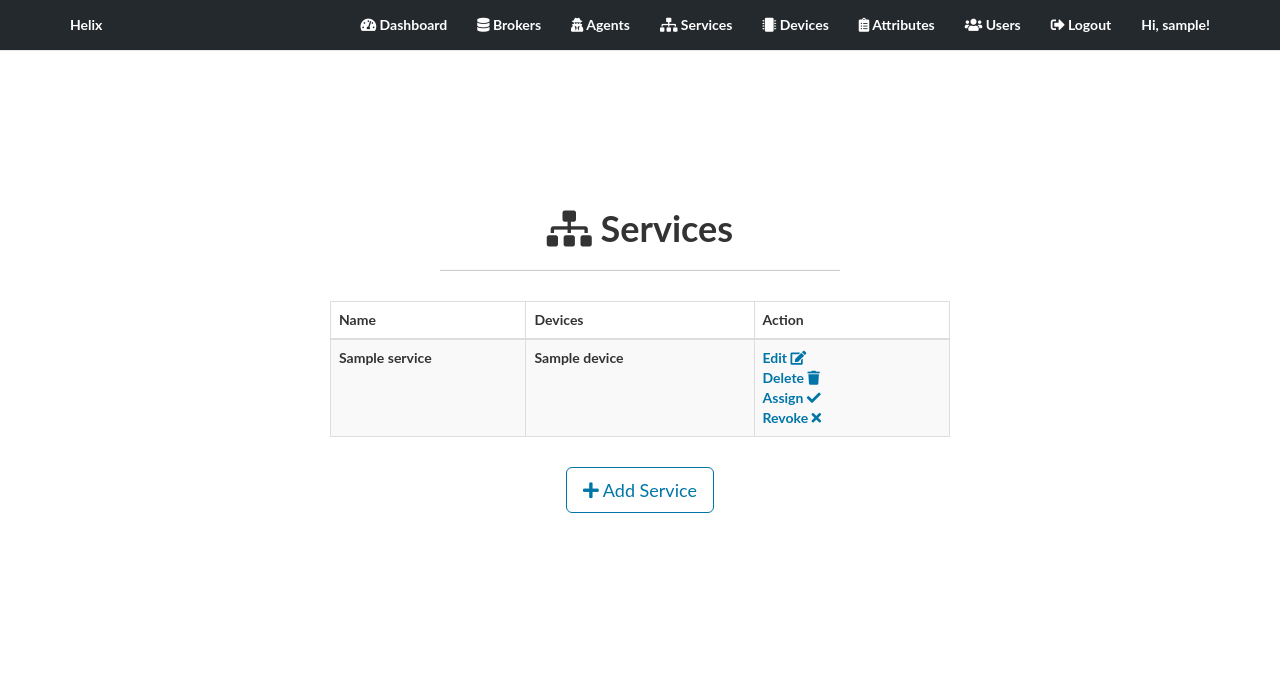
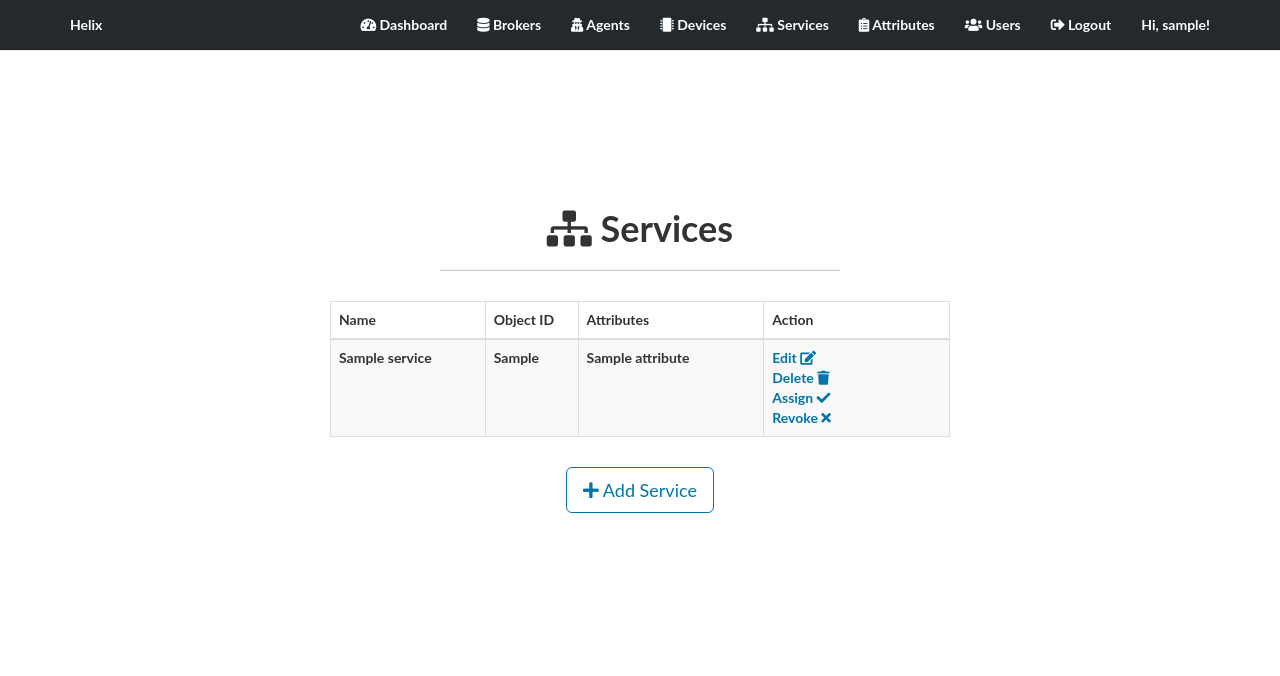
Before and after one commit to helix-iot/helix-sandbox, a Flask app: page /admin/services in a window 1280 px wide. Shown: the top 676 px of the page. Run offline with Flask 2, Linux system fonts and the light colour scheme; a user stored in the database is signed in; tables that the repository leaves empty hold one stand-in row (values such as "Sample post"); parts of the project's set-up code (start-up, migrations or seed data) failed here and were passed over; some libraries are stand-ins or nearby versions.

Commit message:
Updates.

```diff
--- a/helix/app/admin/views.py
+++ b/helix/app/admin/views.py
@@ -106,7 +106,6 @@ def add_device():
     form = DeviceForm()
     if form.validate_on_submit():
         device = Device(name=form.name.data,
-                        mapping = form.mapping.data,
                         description=form.description.data,
                         ip=form.ip.data
                        )
@@ -133,7 +132,6 @@ def edit_device(id):
         device.name = form.name.data
         device.description = form.description.data
         device.ip = form.ip.data
-        device.mapping = form.mapping.data
         db.session.commit()
         flash('You have successfully edited the device.')
 
@@ -170,7 +168,7 @@ def assign_device(id):
     form = DeviceAssignForm(obj=device)
     assign_device = True
     if form.validate_on_submit():
-        device.grant_attribute(form.attribute.data)
+        device.grant_service(form.service.data)
         db.session.add(device)
         db.session.commit()
         flash('You have successfully assigned an device.')
@@ -188,7 +186,7 @@ def revoke_device(id):
     form = DeviceAssignForm(obj=device)
     unassign_device = True
     if form.validate_on_submit():
-        device.revoke_attribute(form.attribute.data)
+        device.revoke_service(form.service.data)
         db.session.add(device)
         db.session.commit()
         flash('You have successfully revoked an device.')
@@ -215,6 +213,7 @@ def add_service():
     if form.validate_on_submit():
         service = Service(name=form.name.data,
                       description=form.description.data,
+                      mapping = form.mapping.data,
                      )
         try:
             db.session.add(service)
@@ -237,6 +236,7 @@ def edit_service(id):
     if form.validate_on_submit():
         service.name = form.name.data
         service.description = form.description.data
+        service.mapping = form.mapping.data
         db.session.commit()
         flash('You have successfully edited the service.')
 
@@ -272,7 +272,7 @@ def assign_service(id):
     form = ServiceAssignForm(obj=service)
     assign_service = True
     if form.validate_on_submit():
-        service.grant_device(form.device.data)
+        service.grant_attribute(form.attribute.data)
         db.session.add(service)
         db.session.commit()
         flash('You have successfully assigned an device.')
@@ -290,7 +290,7 @@ def revoke_service(id):
     form = ServiceAssignForm(obj=service)
     unassign_service = True
     if form.validate_on_submit():
-        service.revoke_device(form.device.data)
+        service.revoke_attribute(form.attribute.data)
         db.session.add(service)
         db.session.commit()
         flash('You have successfully revoked an device.')
@@ -421,7 +421,7 @@ def assign_agent(id):
     form = AgentAssignForm(obj=agent)
     assign_agent = True
     if form.validate_on_submit():
-        agent.grant_service(form.service.data)
+        agent.grant_device(form.device.data)
         db.session.add(agent)
         db.session.commit()
         flash('You have successfully assigned an device.')
@@ -439,7 +439,7 @@ def revoke_agent(id):
     form = AgentAssignForm(obj=agent)
     unassign_agent = True
     if form.validate_on_submit():
-        agent.revoke_service(form.service.data)
+        agent.revoke_device(form.device.data)
         db.session.add(agent)
         db.session.commit()
         flash('You have successfully revoked an device.')
--- a/helix/app/templates/admin/agents/agent.html
+++ b/helix/app/templates/admin/agents/agent.html
@@ -16,9 +16,9 @@
             {% if add_agent %}
                 <h1>Add Agent</h1>
             {% elif assign_agent %}
-                <h1>Select Service to Assign</h1>
+                <h1>Select Device to Assign</h1>
             {% elif unassign_agent %}
-                <h1> Select Service to Revoke</h1>
+                <h1> Select Device to Revoke</h1>
             {% else %}
                 <h1>Edit Agent</h1>
             {% endif %}
--- a/helix/app/templates/admin/services/services.html
+++ b/helix/app/templates/admin/services/services.html
@@ -16,8 +16,9 @@
             <table class="table table-striped table-bordered">
               <thead>
                 <tr>
-                  <th width="30%"> Name </th>
-                  <th width="35%"> Devices </th>
+                  <th width="25%"> Name </th>
+                  <th width="15%"> Object ID </th>
+                  <th width="30%"> Attributes </th>
                   <th width="30%"> Action </th>
                 </tr>
               </thead>
@@ -25,11 +26,12 @@
               {% for service in services %}
                 <tr>
                   <td> {{ service.name }} </td>
-                  {% if service.devices %}
+                  <td> {{ service.mapping }} </td>
+                  {% if service.attributes %}
                    <td>
-                     {% for device in service.devices %}
-                       <p>{{ device.name }}</p>
-                     {% endfor %}
+                     {% for attribute in service.attributes %}
+                       <p>{{ attribute.name }}</p>
+                       {% endfor %}
                    </td>
 				  {% else %}
 					<td>
--- a/helix/app/templates/base.html
+++ b/helix/app/templates/base.html
@@ -29,8 +29,8 @@
                   <li><a class="topnav" href="{{ url_for('home.admin_dashboard') }}"><i class="fa fa-tachometer-alt"></i> Dashboard</a></li>
                   <li><a class="topnav" href="{{ url_for('admin.list_brokers') }}"><i class="fa fa-database"></i> Brokers</a></li>
                     <li><a class="topnav" href="{{ url_for('admin.list_agents') }}"><i class="fa fa-user-secret"></i> Agents</a></li>
+                    <li><a class="topnav" href="{{ url_for('admin.list_devices') }}"><i class="fa fa-microchip"></i> Devices</a></li>
                     <li><a class="topnav" href="{{ url_for('admin.list_services') }}"><i class="fa fa-sitemap"></i> Services</a></li>
-                    <li><a class="topnav" href="{{ url_for('admin.list_devices') }}"><i class="fa fa-microchip"></i> Devices</a></li>
                     <li><a class="topnav" href="{{ url_for('admin.list_attributes') }}"><i class="fa fa-clipboard-list"></i> Attributes</a></li>
                     <li><a class="topnav" href="{{ url_for('admin.list_users') }}"><i class="fa fa-users"></i> Users</a></li>
                   {% else %}
```
Also changed, not shown: helix/app/admin/forms.py (+6 -5 lines), helix/app/models.py (+50 -50 lines), helix/app/templates/admin/agents/agents.html (+4 -4 lines), helix/app/templates/admin/attributes/attributes.html (+3 -5 lines), helix/app/templates/admin/devices/devices.html (+4 -4 lines).
